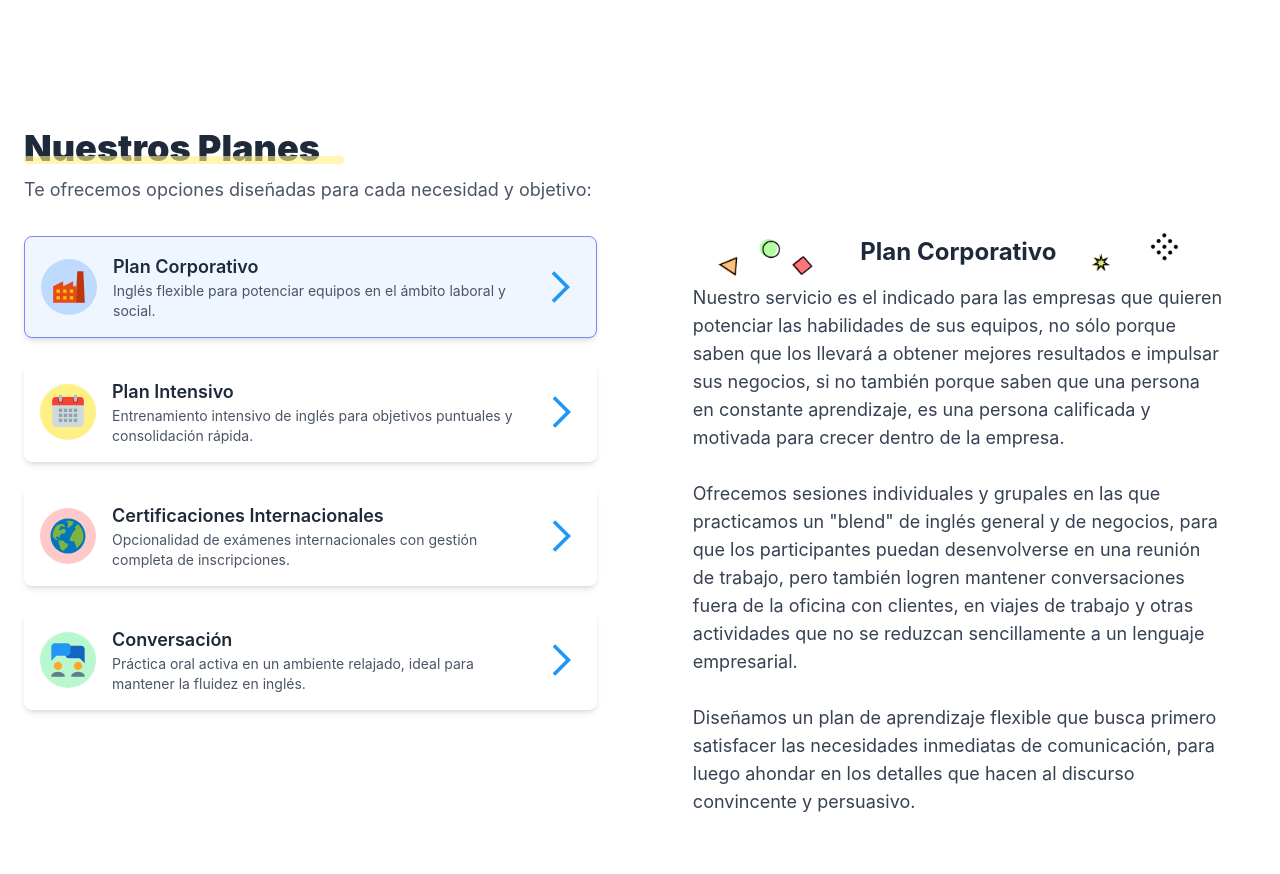
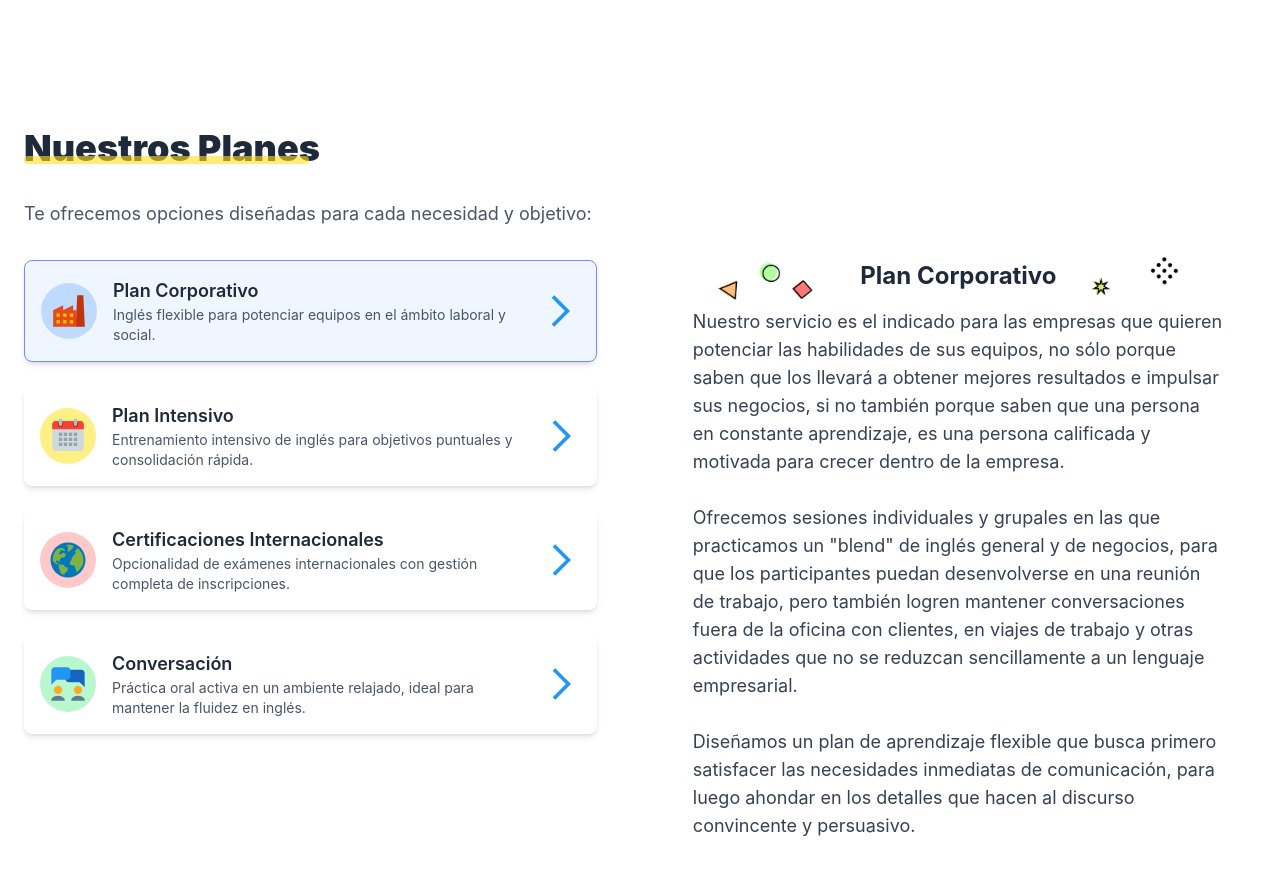
Before and after one commit to EngelFreites/official-english-web, a React (Vite) app: page / in a window 1280 px wide. Shown: the part 1980-2854 px from the top of the page. Built offline with nearby package versions, Linux system fonts and the light colour scheme.

Commit message:
refactor(title): replaced useEffect animation with variants in Title component

```diff
--- a/src/component/Plans/Plans.jsx
+++ b/src/component/Plans/Plans.jsx
@@ -7,6 +7,7 @@ import {
   FcCalendar,
 } from "react-icons/fc";
 import { plans, plansList } from "../../data/plans.js";
+import Title from "../Title/Title.jsx";
 
 export default function Plans() {
   const [plan, setPlan] = useState("corporate");
@@ -20,10 +21,10 @@ export default function Plans() {
 
   return (
     <div className="flex flex-col py-32 px-6 max-w-7xl mx-auto" id="Plans">
-      <h1 className="text-4xl font-black text-gray-800 relative inline-block mb-2">
+      <Title margin={285}>
         Nuestros Planes
-        <span className="absolute left-0 bottom-1 w-80 h-2 bg-yellow-200 opacity-60 rounded-md"></span>
-      </h1>
+
+      </Title>
       <p className="text-lg text-gray-600">
         Te ofrecemos opciones diseñadas para cada necesidad y objetivo:
       </p>
--- a/src/component/Title/Title.jsx
+++ b/src/component/Title/Title.jsx
@@ -1,26 +1,26 @@
-import { motion, useAnimation } from "framer-motion";
+import { motion } from "framer-motion";
 import { useInView } from "react-intersection-observer";
-import { useEffect } from "react";
 
+const underlineVariants = {
+  hidden: { width: 0 },
+  visible: (custom) => ({
+    width: `${custom}px`,
+    transition: { duration: 0.6, ease: "easeOut" },
+  }),
+};
 
 export default function Title({ children, margin }) {
-  const controls = useAnimation();
   const [ref, inView] = useInView({ triggerOnce: true });
-
-  useEffect(() => {
-    if (inView) {
-      controls.start({ width: `${margin}px` });
-    }
-  }, [inView, controls, margin]);
 
   return (
     <h1 ref={ref} className="text-4xl font-black text-gray-800 relative inline-block mb-8">
       {children}
       <motion.span
         className="absolute left-0 bottom-1 h-2 bg-yellow-300 opacity-60 rounded-md"
-        initial={{ width: 0 }}
-        animate={controls}
-        transition={{ duration: 0.6, ease: "easeOut" }}
+        variants={underlineVariants}
+        initial="hidden"
+        animate={inView ? "visible" : "hidden"}
+        custom={margin}
       />
     </h1>
   );
```
